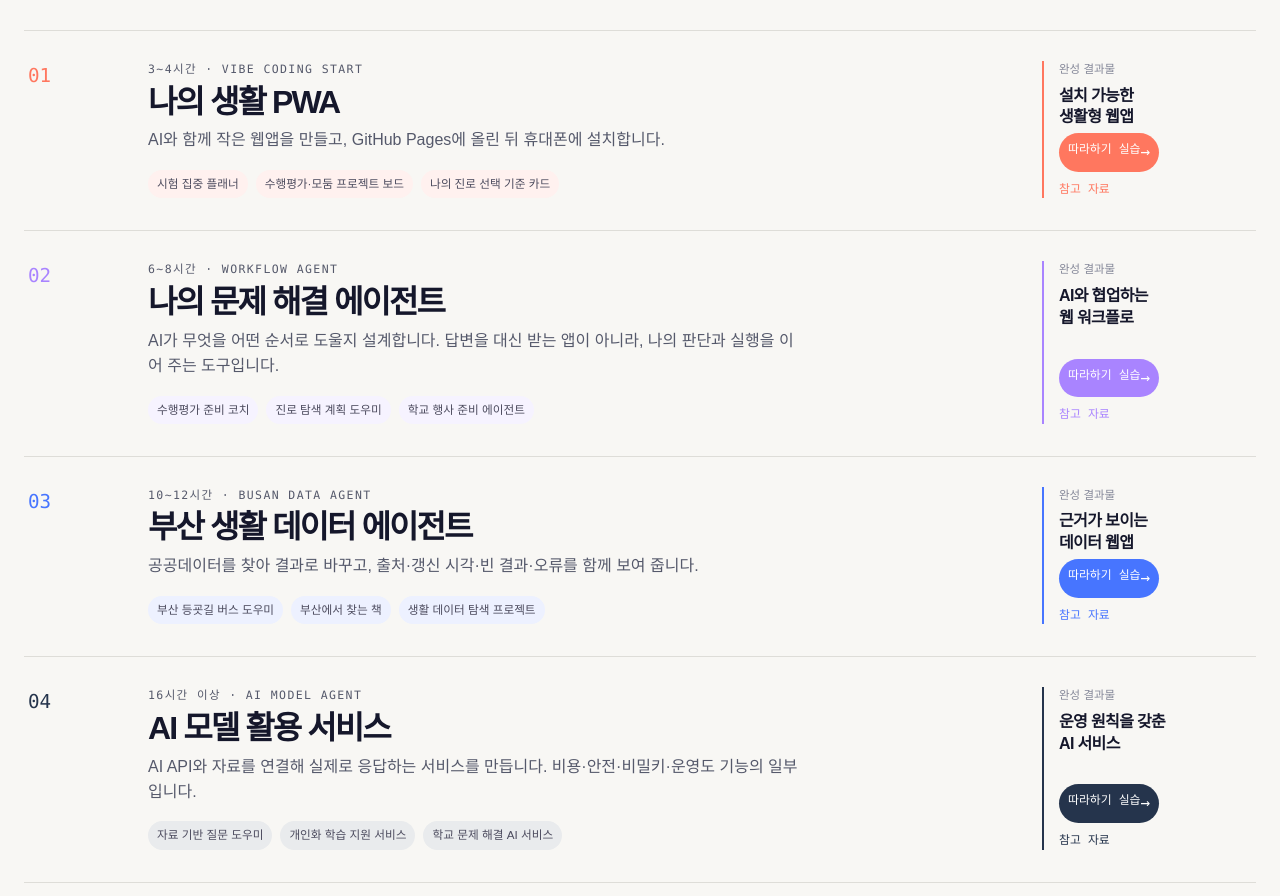
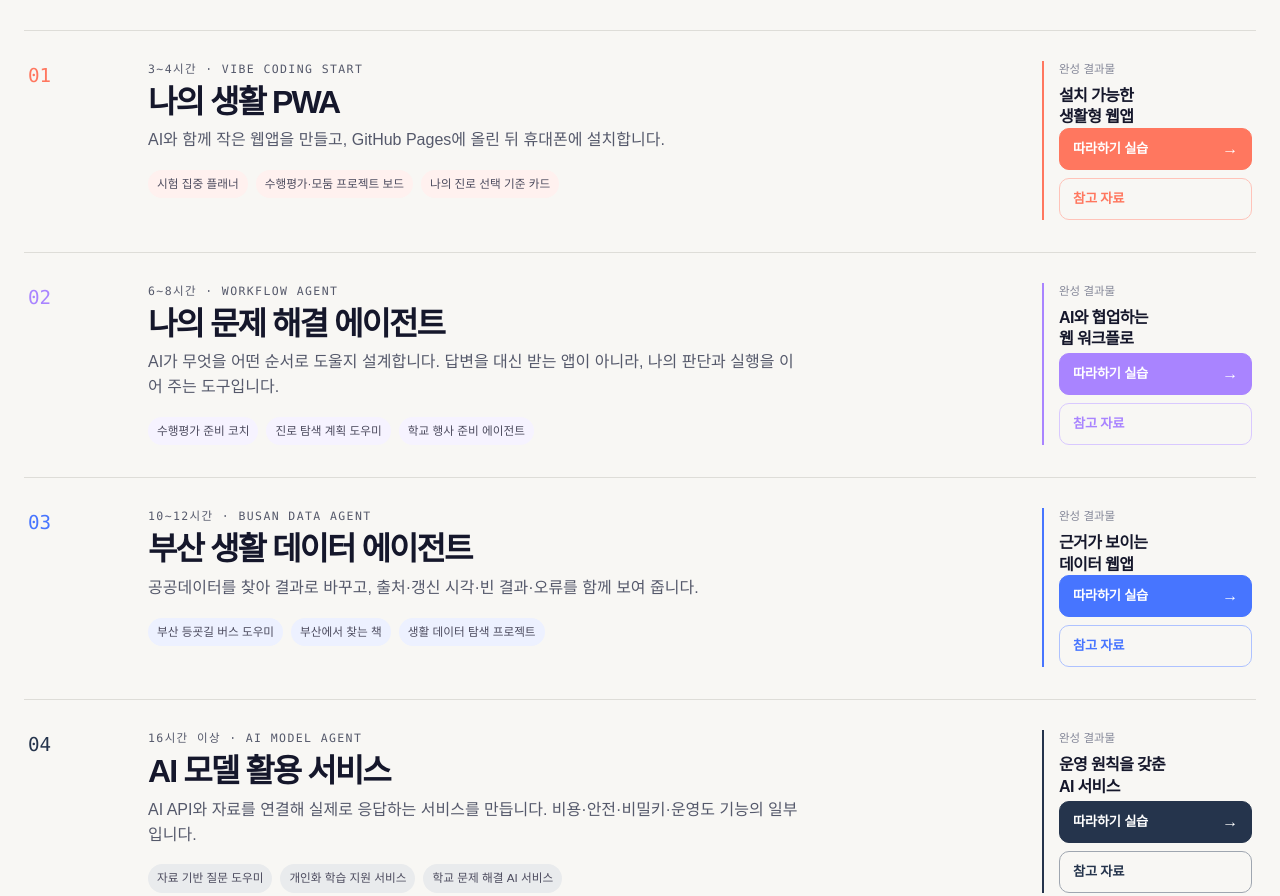
Before and after one commit to boundaryx01-uniquelife/ai-project-education, a plain HTML site: page portal/index.html in a window 1280 px wide. Shown: the part 1060-1956 px from the top of the page. Drawn offline with Linux system fonts and the light colour scheme.

Commit message:
style: unify portal level card actions

```diff
--- /dev/null
+++ b/portal/assets/level-actions.css
@@ -0,0 +1,40 @@
+/* One action system for every Level card on the portal home. */
+.level-result > a {
+  display: inline-flex;
+  align-items: center;
+  justify-content: space-between;
+  width: 100%;
+  min-height: 42px;
+  margin-top: 8px;
+  padding: 0 13px;
+  border: 1px solid color-mix(in srgb, var(--accent) 44%, #fff);
+  border-radius: 10px;
+  color: var(--accent);
+  font-family: inherit;
+  font-size: .83rem;
+  font-weight: 800;
+  letter-spacing: -.02em;
+  line-height: 1;
+  text-decoration: none;
+}
+
+.level-result > .practice-entry {
+  margin-top: auto;
+  border-color: var(--accent);
+  background: var(--accent);
+  color: #fff !important;
+}
+
+.level-result > .practice-entry + a {
+  margin-top: 8px;
+  background: transparent;
+}
+
+.level-result > a:hover,
+.level-result > a:focus-visible {
+  transform: translateY(-1px);
+}
+
+@media (max-width: 760px) {
+  .level-result > .practice-entry { margin-top: 12px; }
+}
--- a/portal/index.html
+++ b/portal/index.html
@@ -7,6 +7,7 @@
   <title>PROJECT PLAYGROUND | AI 프로젝트 교육</title>
   <link rel="stylesheet" href="./assets/styles.css">
   <link rel="stylesheet" href="./assets/home-nav.css">
+  <link rel="stylesheet" href="./assets/level-actions.css">
 </head>
 <body>
   <main>
```
Also changed, not shown: 1 other file.
